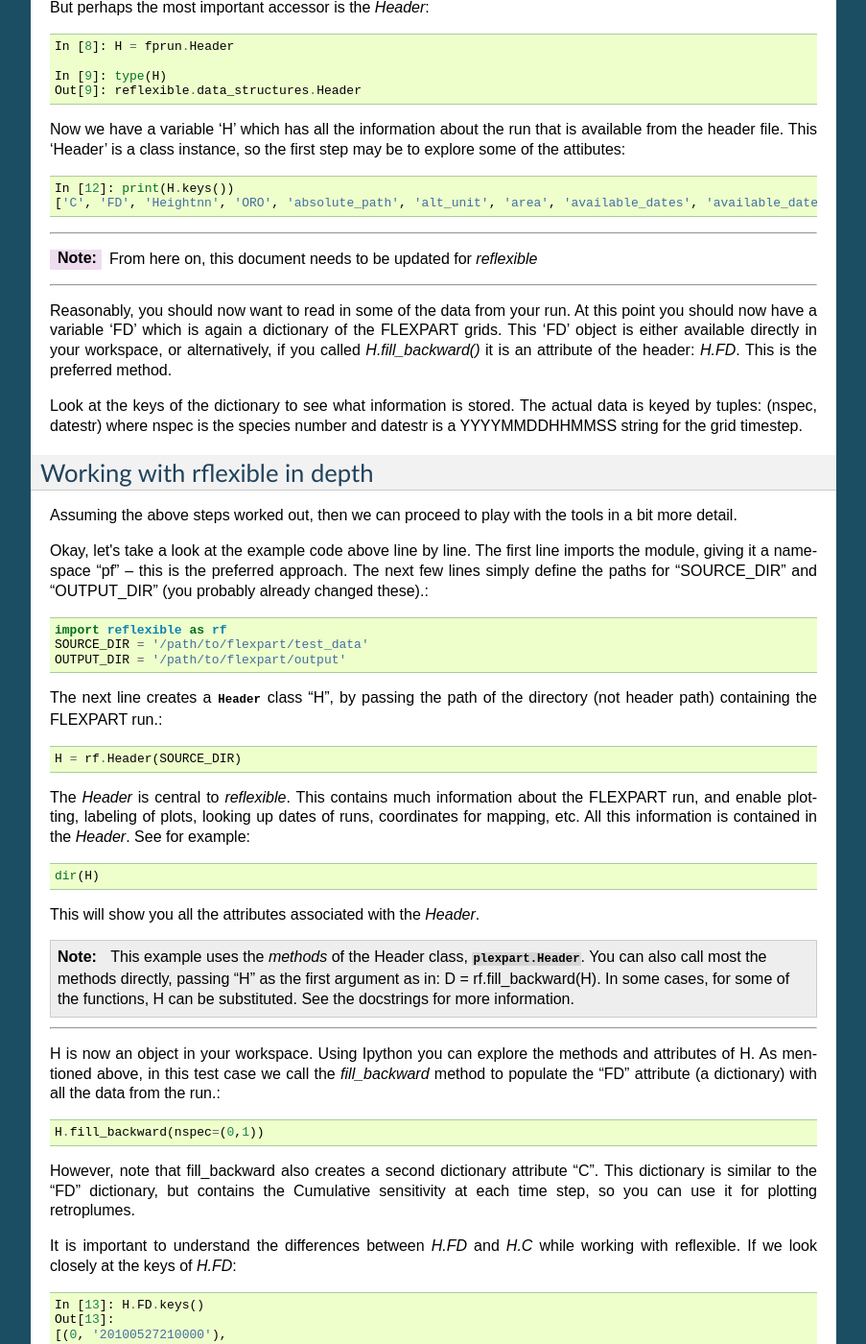
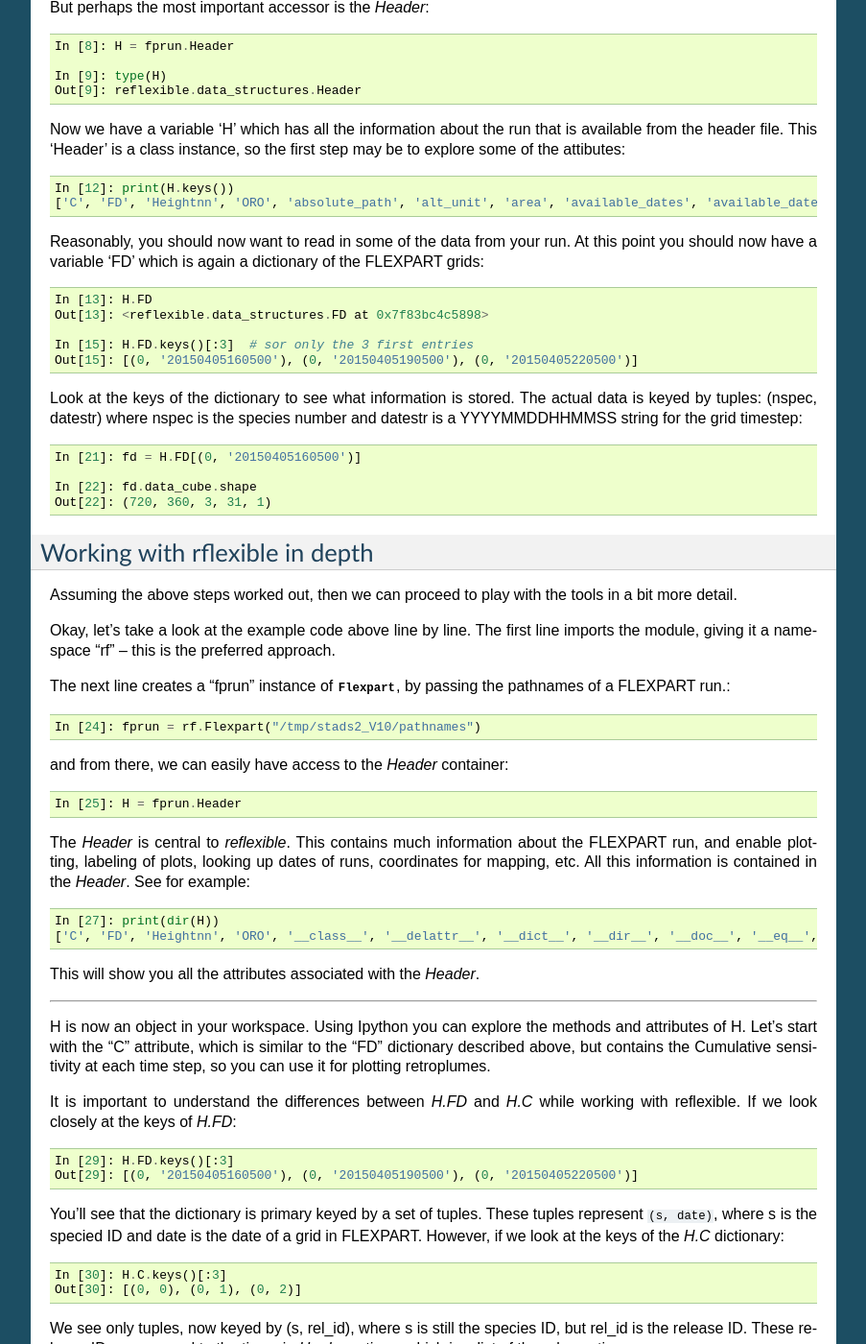
Before and after one commit to spectraphilic/reflexible, a Sphinx documentation site: the page built from doc/source/getting_started.rst, in a window 1280 px wide and 1400 px high, scrolled down 5667 px. Shown: the whole window at 96% size, without its empty margins (198-1101 px from the left). Built offline with Sphinx 7.4.7, drawn with Linux system fonts in a browser that asks for light colours; some of the changed text lies outside the part shown.

Commit message:
Updated the whole tutorial with the new workflow using Flexpart() class

```diff
--- a/doc/source/getting_started.rst
+++ b/doc/source/getting_started.rst
@@ -375,23 +375,26 @@ instance, so the first step may be to explore some of the attibutes::
     In [12]: print(H.keys())
     ['C', 'FD', 'Heightnn', 'ORO', 'absolute_path', 'alt_unit', 'area', 'available_dates', 'available_dates_dt', 'direction', 'dxout', 'dyout', 'fill_grids', 'fp_path', 'ibdate', 'ibtime', 'iedate', 'ietime', 'ind_receptor', 'ind_source', 'iout', 'ireleaseend', 'ireleasestart', 'latitude', 'lconvection', 'ldirect', 'longitude', 'loutaver', 'loutsample', 'loutstep', 'lsubgrid', 'nageclass', 'nc', 'ncfile', 'nested', 'nspec', 'numageclasses', 'numpoint', 'numpointspec', 'numxgrid', 'numygrid', 'numzgrid', 'options', 'outheight', 'outlat0', 'outlon0', 'output_unit', 'pointspec', 'releaseend', 'releasestart', 'releasetimes', 'species', 'zpoint1', 'zpoint2']
 
-----
-
-:Note: From here on, this document needs to be updated for *reflexible*
-
-----
 
 Reasonably, you should now want to read in some of the data from your
 run. At this point you should now have a variable 'FD' which is again
-a dictionary of the FLEXPART grids. This 'FD' object is either
-available directly in your workspace, or alternatively, if you called
-`H.fill_backward()` it is an attribute of the header: `H.FD`. This is
-the preferred method.
+a dictionary of the FLEXPART grids::
+
+    In [13]: H.FD
+    Out[13]: <reflexible.data_structures.FD at 0x7f83bc4c5898>
+
+    In [15]: H.FD.keys()[:3]  # sor only the 3 first entries
+    Out[15]: [(0, '20150405160500'), (0, '20150405190500'), (0, '20150405220500')]
 
 Look at the keys of the dictionary to see what information is
 stored. The actual data is keyed by tuples: (nspec, datestr) where
 nspec is the species number and datestr is a YYYYMMDDHHMMSS string for
-the grid timestep.
+the grid timestep::
+
+    In [21]: fd = H.FD[(0, '20150405160500')]
+
+    In [22]: fd.data_cube.shape
+    Out[22]: (720, 360, 3, 31, 1)
 
 
 Working with rflexible in depth
@@ -400,47 +403,34 @@ Working with rflexible in depth
 Assuming the above steps worked out, then we can proceed to play with
 the tools in a bit more detail.
 
-Okay, let\'s take a look at the example code above line by line. The
-first line imports the module, giving it a namespace "pf" -- this is
-the preferred approach. The next few lines simply define the paths for
-"SOURCE_DIR" and "OUTPUT_DIR" (you probably already changed these).::
+Okay, let's take a look at the example code above line by line. The
+first line imports the module, giving it a namespace "rf" -- this is
+the preferred approach.
 
-    import reflexible as rf
-    SOURCE_DIR = '/path/to/flexpart/test_data'
-    OUTPUT_DIR = '/path/to/flexpart/output'
+The next line creates a "fprun" instance of :class:`Flexpart`,
+by passing the pathnames of a FLEXPART run.::
 
-The next line creates a :class:`Header` class "H", by passing the path
-of the directory (not header path) containing the FLEXPART run.::
+    In [24]: fprun = rf.Flexpart("/tmp/stads2_V10/pathnames")
 
-    H = rf.Header(SOURCE_DIR)
+and from there, we can easily have access to the `Header` container::
+
+    In [25]: H = fprun.Header
 
 The `Header` is central to `reflexible`. This contains much
 information about the FLEXPART run, and enable plotting, labeling of
 plots, looking up dates of runs, coordinates for mapping, etc. All
 this information is contained in the `Header`.  See for example::
 
-    dir(H)
+    In [27]: print(dir(H))
+    ['C', 'FD', 'Heightnn', 'ORO', '__class__', '__delattr__', '__dict__', '__dir__', '__doc__', '__eq__', '__format__', '__ge__', '__getattribute__', '__getitem__', '__gt__', '__hash__', '__init__', '__le__', '__lt__', '__module__', '__ne__', '__new__', '__reduce__', '__reduce_ex__', '__repr__', '__setattr__', '__sizeof__', '__str__', '__subclasshook__', '__weakref__', '_gridarea', 'absolute_path', 'add_trajectory', 'alt_unit', 'area', 'available_dates', 'available_dates_dt', 'direction', 'dxout', 'dyout', 'fill_grids', 'fp_path', 'ibdate', 'ibtime', 'iedate', 'ietime', 'ind_receptor', 'ind_source', 'iout', 'ireleaseend', 'ireleasestart', 'keys', 'latitude', 'lconvection', 'ldirect', 'longitude', 'loutaver', 'loutsample', 'loutstep', 'lsubgrid', 'nageclass', 'nc', 'ncfile', 'nested', 'nspec', 'numageclasses', 'numpoint', 'numpointspec', 'numxgrid', 'numygrid', 'numzgrid', 'options', 'outheight', 'outlat0', 'outlon0', 'output_unit', 'pointspec', 'releaseend', 'releasestart', 'releasetimes', 'species', 'zpoint1', 'zpoint2']
 
 This will show you all the attributes associated with the `Header`.
-
-.. note::
-  This example uses the `methods` of the Header class,
-  :class:`plexpart.Header`.  You can also call most the methods
-  directly, passing "H" as the first argument as in: D =
-  rf.fill_backward(H). In some cases, for some of the functions, H can
-  be substituted. See the docstrings for more information.
 
 ----
 
 H is now an object in your workspace. Using Ipython you can explore
-the methods and attributes of H. As mentioned above, in this test case
-we call the `fill_backward` method to populate the "FD" attribute (a
-dictionary) with all the data from the run.::
-
-    H.fill_backward(nspec=(0,1))
-
-However, note that fill_backward also creates a second dictionary
-attribute "C".  This dictionary is similar to the "FD" dictionary, but
+the methods and attributes of H.  Let's start with the "C" attribute,
+which is similar to the "FD" dictionary described above, but
 contains the Cumulative sensitivity at each time step, so you can use
 it for plotting retroplumes.
 
@@ -448,42 +438,18 @@ It is important to understand the differences between `H.FD` and `H.C`
 while working with reflexible. If we look closely at the keys of
 `H.FD`::
 
-    In [13]: H.FD.keys()
-    Out[13]:
-    [(0, '20100527210000'),
-    (0, '20100513210000'),
-    (0, '20100528210000'),
-    (0, '20100526210000'),
-    (0, '20100521210000'),
-    'grid_dates',
-    (0, '20100512210000'),
-    (0, '20100514210000'),
-    (0, '20100519210000'),
-    (0, '20100520210000'),
-    'options',
-    (0, '20100523210000'),
-    (0, '20100525210000'),
-    (0, '20100530210000'),
-    (0, '20100515210000'),
-    (0, '20100531210000'),
-    (0, '20100517210000'),
-    (0, '20100529210000'),
-    (0, '20100524210000'),
-    (0, '20100516210000'),
-    (0, '20100522210000'),
-    (0, '20100518210000')]
+    In [29]: H.FD.keys()[:3]
+    Out[29]: [(0, '20150405160500'), (0, '20150405190500'), (0, '20150405220500')]
 
-You'll see that along with the keys, `grid_dates` and `options`, the
-dictionary is primary keyed by a set of tuples. These tuples represent
-(s, date), where s is the specied ID and date is the date of a grid
-file from flexpart (e.g.  something like:
-`grid_time_20100515210000_001`). However, if we look at the keys of
-the `H.C` dictionary::
+You'll see that the dictionary is primary keyed by a set of tuples.
+These tuples represent ``(s, date)``, where s is the specied ID and
+date is the date of a grid in FLEXPART. However, if we look at the keys
+of the `H.C` dictionary::
 
-    In [14]: H.C.keys()
-    Out[14]: [(0, 1), (0, 0), (0, 6), (0, 5), (0, 4), (0, 3), (0, 2)]
+    In [30]: H.C.keys()[:3]
+    Out[30]: [(0, 0), (0, 1), (0, 2)]
 
-We see only tuples, now keyed by (s,rel_id), where s is still the
+We see only tuples, now keyed by (s, rel_id), where s is still the
 species ID, but rel_id is the release ID. These release IDs correspond
 to the times in `H.releasetimes` which is a list of the release times.
 
@@ -496,68 +462,80 @@ So we know now `H.C` is keyed by (s,k) where s is an integer for the
 species #, and k is an integer for the release id. Let's look at the
 data stores returned in each of these two dictionaries::
 
-    In [30]: H.FD[(0, '20100527210000')].keys()
-    Out[30]:
-    ['dry',
-    'itime',
-    'min',
-    'max',
-    'gridfile',
-    'wet',
-    'rel_i',
-    'shape',
-    'spec_i',
-    'grid',
-    'timestamp',
-    'species']
+    In [32]: myfd = H.FD[(0, '20150405160500')]
 
-If we look at `H.FD[(0, '20100527210000')].grid` for example, we'll see that
+    In [33]: myfd.keys()
+    Out[33]:
+    ['data_cube',
+     'gridfile',
+     'itime',
+     'timestamp',
+     'species',
+     'rel_i',
+     'spec_i',
+     'dry',
+     'wet',
+     'slabs',
+     'shape',
+     'max',
+     'min']
+
+If we look at `myfd.data_cube` for example, we'll see that
 this returns a numpy array of shape::
 
-    In [31]: H.FD[(0, '20100527210000')].grid.shape
-    Out[31]: (720, 180, 3, 7)
+    In [35]: myfd.data_cube.shape
+    Out[35]: (720, 360, 3, 31, 1)
 
-which corresponds to (numx, numy, numz, numk) where numk is the number
-of releases. We can see this grid is from the `gridfile`::
-
-    In [32]: H.FD[(0, '20100527210000')].gridfile
-    Out[32]:
-    '/home/johnbur/Dev_fp/test_data/grid_time_20100527210000_001'
+which corresponds to (numx, numy, numz, days, numk) where numk is the number
+of releases.
 
 The other information is mainly metadata for that grid.
 
 In `H.C` the information is slightly different::
 
-    In [33]: H.C[(0,1)].keys()
-    Out[33]:
-    ['itime',
-    'min',
-    'timestamp',
-    'gridfile',
-    'rel_i',
-    'shape',
-    'spec_i',
-    'grid',
-    'max',
-    'species',
-    'slabs']
+    In [36]: myc = H.C[(0,1)]
+
+    In [37]: myc.keys()
+    Out[37]:
+    ['data_cube',
+     'gridfile',
+     'itime',
+     'timestamp',
+     'species',
+     'rel_i',
+     'spec_i',
+     'dry',
+     'wet',
+     'slabs',
+     'shape',
+     'max',
+     'min']
 
 In particular, note the shape of the grid is now::
 
-    In [35]: H.C[(0,1)].grid.shape
-    Out[35]: (720, 180, 3)
+    In [38]: myc.data_cube.shape
+    Out[28]: (168, 3, 360, 720)
 
-There is no longer a fourth dimension corresponding to the release
+There is no longer a fifth dimension corresponding to the release
 time.  Furthermore, there is a new key `slabs`. This is a dictionary
 where each numz level is packaged as a 2-d numpy array keyed by it's
-level index. This is redundant data to the grid, and will likely
-change in future versions of reflexible. However, the important point
-to note is that the 0th element is the Total Column.
+level index::
+
+    In [46]: myc.slabs.keys()
+    Out[46]: dict_keys([0, 1, 2, 3])
+
+    In [47]: myc.slabs[1].shape
+    Out[47]: (3, 360, 720)
+
+This is redundant data to the grid, and will likely change in future
+versions of reflexible. However, the important point to note is that
+the 0th element is the Total Column.
 
 Using the plotting tools of reflexible we can plot the total column easily::
 
-    rf.plot_totalcolumn (H, H.C[(0,1)], map_region='Europe')
+    In [61]: rf.plot_totalcolumn(H, myc.total_column, map_region='NorthAtlantic')
 
+.. TODO: The above line does not work yet for the stads2 dataset.  Why?
 
 This should return an image similar to:
 
@@ -602,10 +580,10 @@ some attributes that we can use later in conjunction with the
 :func:`plot_totalcolumn` function and for saving and naming the
 figures.  See for example the following lines::
 
-    for s,k in H.C:
-        data = H.C[(s,k)]
-        TC = rf.plot_totalcolumn(H,data,map_region='Europe',FIGURE=TC)
-        TC = rf.plot_trajectory(H,T,k,FIGURE=TC)
+    for s, k in H.C:
+        data = H.C[(s, k)]
+        TC = rf.plot_totalcolumn(H, data, map_region='Europe', FIGURE=TC)
+        TC = rf.plot_trajectory(H, T, k, FIGURE=TC)
         filename = '%s_tc_%s.png' % (data.species, data.timestamp)
         TC.fig.savefig(filename)
 
```
